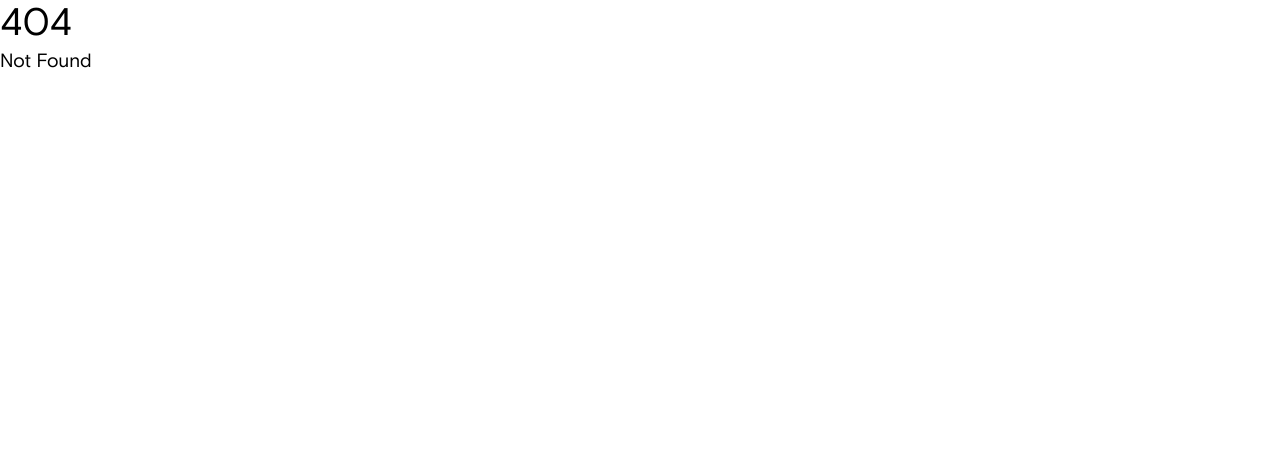
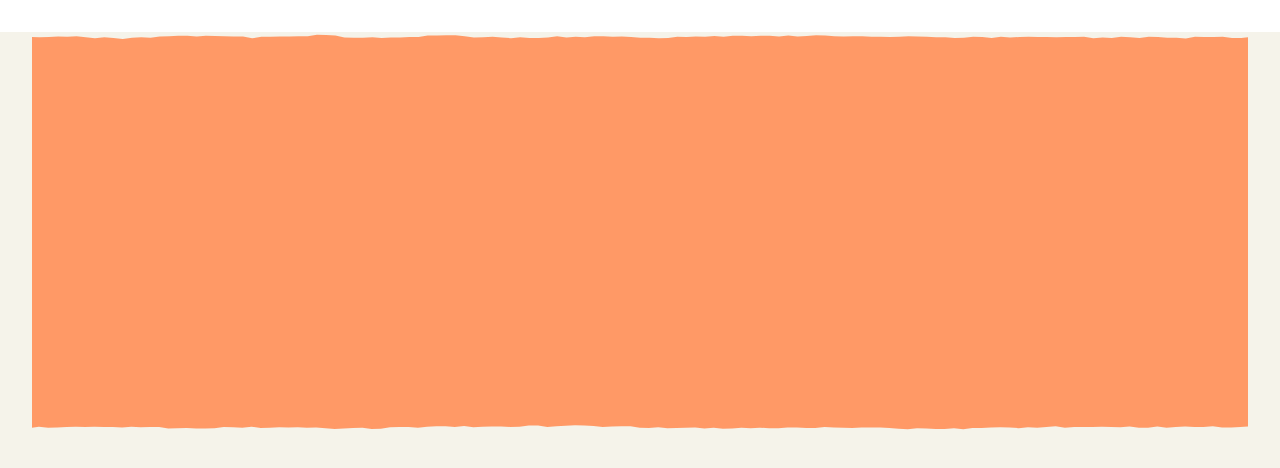
Before and after one commit to 0xppk/animatic-note, a SvelteKit app: page /wave_section in a window 1280 px wide. Before the commit this address had no page. Shown: the top 468 px of the page. Built offline with nearby package versions, Linux system fonts and the light colour scheme.

Commit message:
✨ feat: 웨이브 섹션

```diff
--- /dev/null
+++ b/src/routes/wave_section/+page.svelte
@@ -0,0 +1,24 @@
+<div class="layout">
+	<div class="container" />
+</div>
+
+<style>
+	.layout {
+		background-color: #f5f3ea;
+		min-height: 100vh;
+	}
+	.container {
+		display: flex;
+		flex-direction: column;
+		margin: 2rem;
+		outline-offset: 0px;
+		background-color: #f96;
+		height: 50vh;
+		background-image: url('/svg/top_wave.svg'), url('/svg/bottom_wave.svg');
+		background-position: center bottom, center top;
+		background-repeat: no-repeat, no-repeat;
+		background-size: 150%, 150%;
+		outline: 3px #1b1c1d;
+		position: relative;
+	}
+</style>
```
Also changed, not shown: static/svg/bottom_wave.svg (added), static/svg/top_wave.svg (added).
